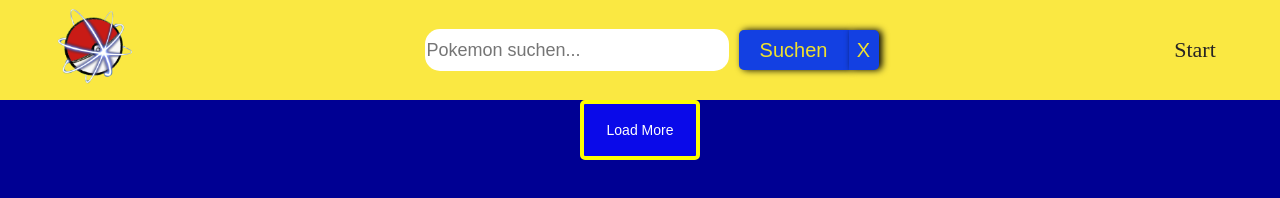
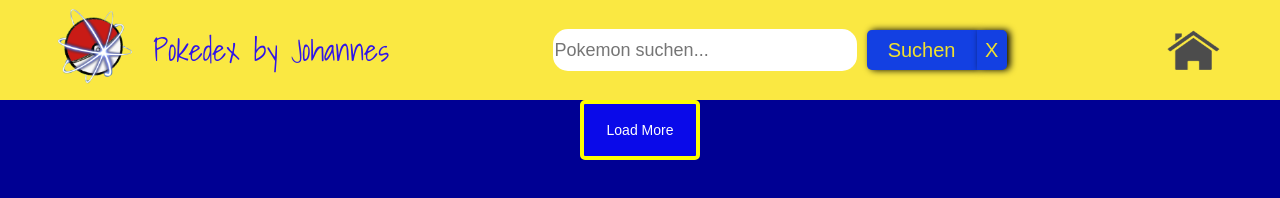
Before and after one commit to JoCro/Pokedex, a plain HTML site: page index.html in a window 1280 px wide. Drawn offline with nearby package versions, Linux system fonts and the light colour scheme; no server answers.

Commit message:
fonts and homebutton added

```diff
--- /dev/null
+++ b/fonts.css
@@ -0,0 +1,17 @@
+/* shadows-into-light-regular - latin */
+@font-face {
+    font-display: swap; /* Check https://developer.mozilla.org/en-US/docs/Web/CSS/@font-face/font-display for other options. */
+    font-family: 'Shadows Into Light';
+    font-style: normal;
+    font-weight: 400;
+    src: url('./fonts/shadows-into-light-v19-latin-regular.woff2') format('woff2'); /* Chrome 36+, Opera 23+, Firefox 39+, Safari 12+, iOS 10+ */
+  }
+
+  /* raleway-regular - latin */
+@font-face {
+  font-display: swap; /* Check https://developer.mozilla.org/en-US/docs/Web/CSS/@font-face/font-display for other options. */
+  font-family: 'Raleway';
+  font-style: normal;
+  font-weight: 400;
+  src: url('./fonts/raleway-v29-latin-regular.woff2') format('woff2'); /* Chrome 36+, Opera 23+, Firefox 39+, Safari 12+, iOS 10+ */
+}
--- a/index.html
+++ b/index.html
@@ -9,11 +9,12 @@
     <script src="chart.js"></script>
     <script src="https://cdn.jsdelivr.net/npm/chart.js"></script>
     <link rel="stylesheet" href="style.css">
+    <link rel="stylesheet" href="fonts.css">
     <link rel="icon" type="image/x-icon" href="./img/pokeball.png">
 </head>
 <body onload="loadThemAll()">
 
-    <header><div class="header"><img class="logo" src="./img/pokeball.png" alt="logo"><div class="search-div"><form onsubmit="filterPokemon(); return false" class="search-div"><input id="search-text" type="text" placeholder="Pokemon suchen..." required minlength="3"><button type="submit">Suchen</button><button onclick="resetFilters()" class="cancel-search-btn">X</button></form></div><a href="#">Start</a></div></header>
+    <header><div class="header"><div class="logoDisplay"><img class="logo" src="./img/pokeball.png" alt="logo"><p>Pokedex by Johannes</p></div><div class="search-div"><form onsubmit="filterPokemon(); return false" class="search-div"><input id="search-text" type="text" placeholder="Pokemon suchen..." required minlength="3"><button type="submit">Suchen</button><button onclick="resetFilters()" class="cancel-search-btn">X</button></form></div><a href="#"><img class="home-btn" src="./img/house.png"></a></div></header>
     <div id="detail-view" class="detailView hidden">
         <div id="left-btn"></div>
         <div>
--- a/script.js
+++ b/script.js
@@ -27,7 +27,7 @@ async function loadMorePokemon(){
         let url = `https://pokeapi.co/api/v2/pokemon/${element}`
         let response = await fetch(url);
         currentPokemon = await response.json();
-       displayThePokemon(element);
+        displayThePokemon(element);
     }
 }
 
@@ -127,14 +127,13 @@ function renderStatsForDetailView(){
 function checkNextToLoad(scale, pokemon) {
     let totalPokemon = indexOfSinglePokemonDiv.length;
 
-    if (scale === 'minus') {
-        pokemon = (pokemon > 1) ? pokemon - 1 : totalPokemon;
+    if (scale === 'minus') { //Wenn Scale gleich minus ist
+        pokemon = (pokemon > 1) ? pokemon - 1 : totalPokemon; //wird überprüft, ob die Pokemon-ID größer als 1 ist, falls JA wird die ID um 1 VERRINGERT, falls NEIN wird sie auf die größte ID der geladenen Pokemon gesetzt
     } else {
         pokemon = (pokemon < totalPokemon) ? pokemon + 1 : 1;
     }
     loadPokemon(pokemon);
 }
-
 
 
 function closeDetail(){ //diese funktion, soll die DetailView schließen
--- a/style.css
+++ b/style.css
@@ -7,6 +7,7 @@ body {
     flex-direction: column;
     align-items: center;
     background-color: #000093;
+    font-family: 'Raleway';
 }
 
 html {
@@ -280,7 +281,8 @@ header img{
 .header a{
 
     width: 70px;
-    color: rgb(38, 36, 36);
+    background-image: url("./img/house.png");
+
     text-decoration: none;
     font-size: 22px;
     text-align: center;
@@ -289,6 +291,7 @@ header img{
     display: flex;
     align-items: center;
     justify-content: center;
+
 
 }
 
@@ -405,3 +408,22 @@ header img{
     cursor: pointer;
     background-color: rgba(0, 0, 0, 0.4);
 }
+
+.logoDisplay{
+    display: flex;
+    justify-content: center;
+    align-items: center;
+    gap: 20px;
+    font-size: 30px;
+    color: rgb(48, 20, 233);
+    font-family: 'Shadows Into Light' !important;
+
+}
+
+.home-btn{
+
+    width: 90%;
+    height: 50px;
+    margin-left: 0 !important;
+    margin-right: 0 !important;
+}
```
Also changed, not shown: fonts/raleway-v29-latin-regular.woff2 (added), fonts/shadows-into-light-v19-latin-regular.woff2 (added), img/house.png (added). Lines whose indentation alone changed are shown as unchanged.
